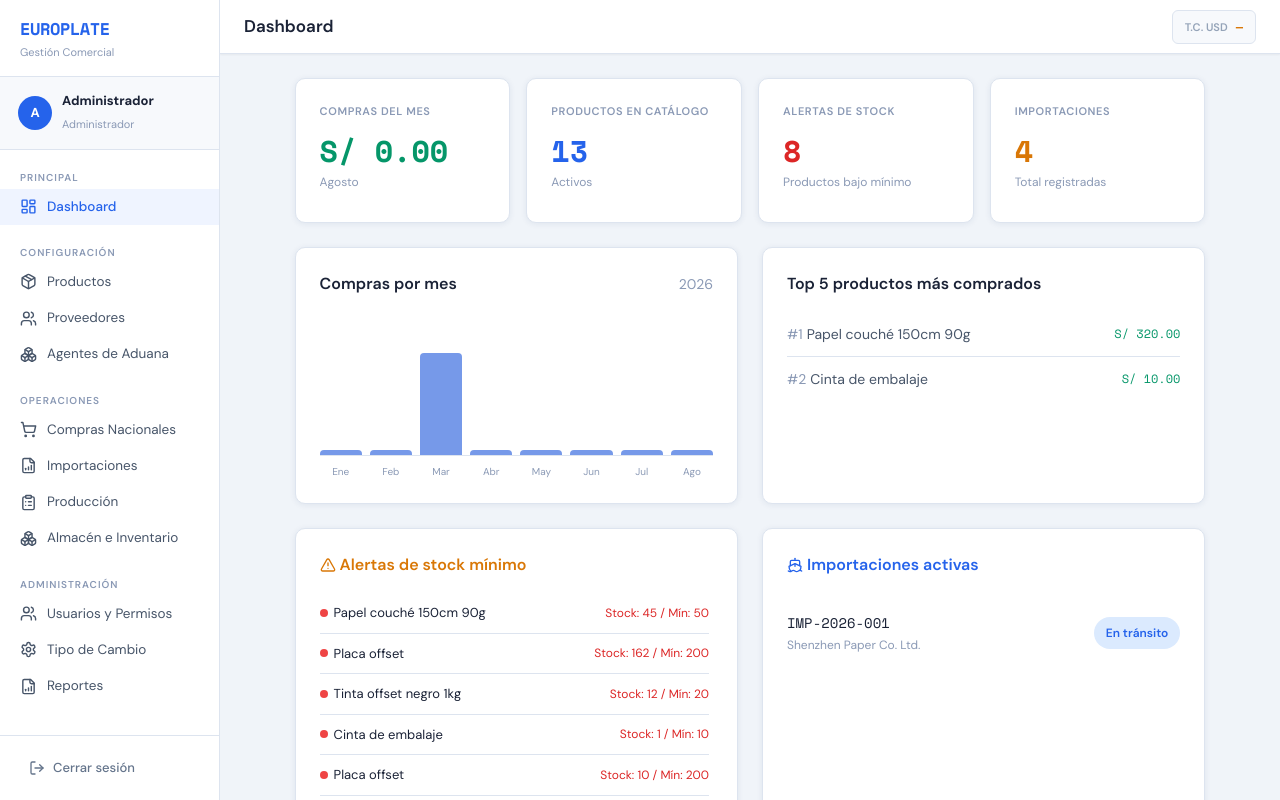
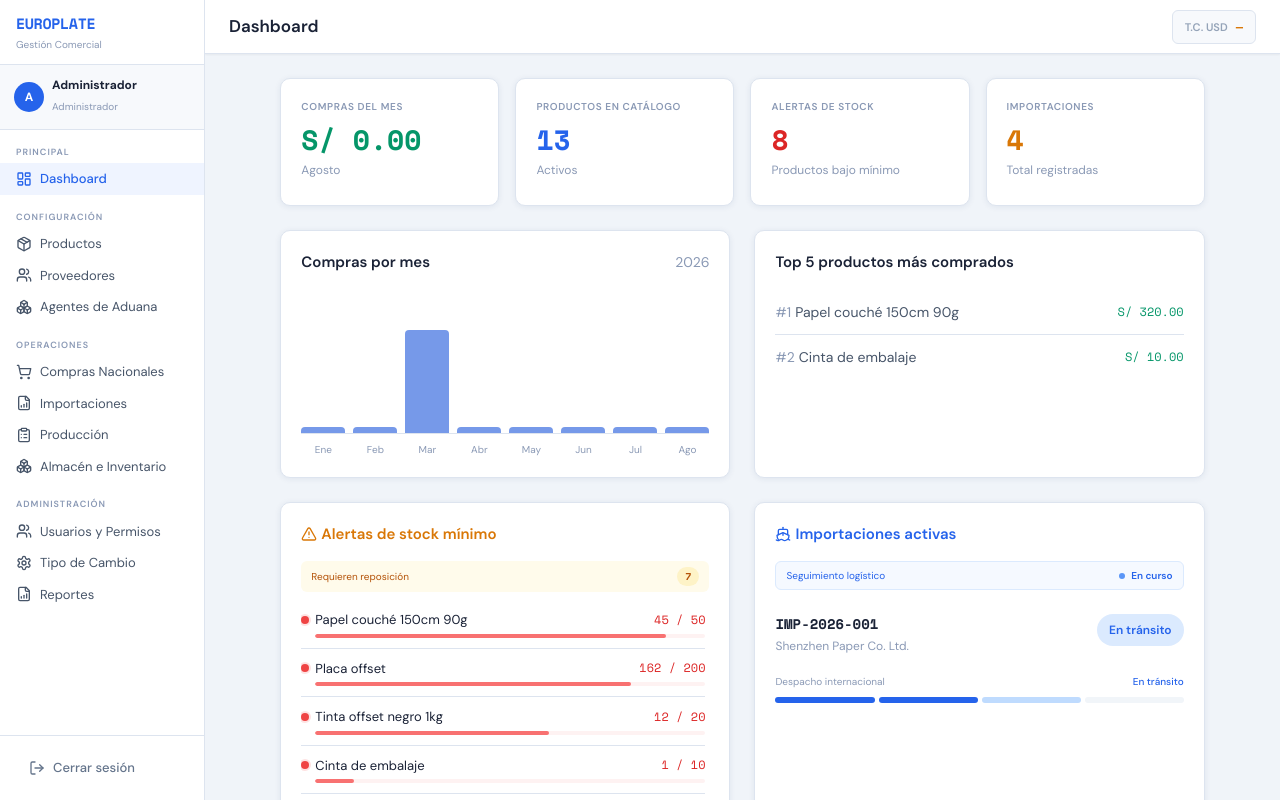
Before and after one commit to ronalddlcruz/europlate, a React (Vite) app: page /dashboard in a window 1280 px wide. Shown: the top 800 px of the page. Built offline with nearby package versions, Linux system fonts and the light colour scheme; no server answers.

Commit message:
style: compact dashboard responsive cards

```diff
--- a/src/components/dashboard/active-imports-card.tsx
+++ b/src/components/dashboard/active-imports-card.tsx
@@ -3,6 +3,8 @@ import { DashboardPanel } from './dashboard-components'
 
 export function ActiveImportsCard({ number, supplier, status }: { number: string; supplier: string; status: string }) {
   return <DashboardPanel title="Importaciones activas" icon={Ship} titleClassName="text-brand">
-    <div className="flex min-w-0 items-center justify-between gap-3 pt-3 sm:pt-5"><div className="min-w-0"><p className="font-mono text-sm font-medium">{number}</p><p className="mt-1 truncate text-xs text-muted">{supplier}</p></div><span className="shrink-0 whitespace-nowrap rounded-full bg-blue-100 px-3 py-2 text-xs font-semibold text-brand">{status}</span></div>
+    <div className="mb-4 flex items-center justify-between rounded-md border border-blue-100 bg-blue-50/60 px-2.5 py-1.5 text-[10px] text-brand"><span>Seguimiento logístico</span><span className="flex items-center gap-1.5 font-semibold"><i className="h-1.5 w-1.5 animate-pulse rounded-full bg-blue-500" />En curso</span></div>
+    <div className="flex min-w-0 items-start justify-between gap-3 pt-1 sm:pt-2"><div className="min-w-0"><p className="font-mono text-sm font-semibold text-ink">{number}</p><p className="mt-1 truncate text-xs text-muted">{supplier}</p></div><span className="shrink-0 whitespace-nowrap rounded-full bg-blue-100 px-3 py-2 text-[10px] font-semibold text-brand sm:text-xs">{status}</span></div>
+    <div className="mt-5"><div className="flex items-center justify-between text-[10px] text-muted"><span>Despacho internacional</span><span className="font-medium text-brand">En tránsito</span></div><div className="mt-2 flex items-center gap-1"><i className="h-1.5 flex-1 rounded-full bg-brand" /><i className="h-1.5 flex-1 rounded-full bg-brand" /><i className="h-1.5 flex-1 rounded-full bg-blue-200" /><i className="h-1.5 flex-1 rounded-full bg-slate-100" /></div></div>
   </DashboardPanel>
 }
--- a/src/components/dashboard/dashboard-components.tsx
+++ b/src/components/dashboard/dashboard-components.tsx
@@ -5,9 +5,9 @@ type Tone = 'emerald' | 'blue' | 'red' | 'amber'
 const toneClasses: Record<Tone, string> = { emerald: 'text-emerald-600', blue: 'text-brand', red: 'text-red-600', amber: 'text-amber-600' }
 
 export function DashboardMetric({ label, value, detail, tone }: { label: string; value: string; detail: string; tone: Tone }) {
-  return <article className="min-h-[118px] rounded-[10px] border border-border bg-white p-3.5 shadow-card sm:min-h-[145px] sm:p-6"><p className="text-[9px] font-semibold uppercase tracking-[.45px] text-muted sm:text-[11px] sm:tracking-[.6px]">{label}</p><strong className={`mt-3 block font-mono text-[21px] font-bold leading-none sm:mt-4 sm:text-[30px] ${toneClasses[tone]}`}>{value}</strong><p className="mt-2 text-[10px] text-muted sm:text-xs">{detail}</p></article>
+  return <article className="min-h-[110px] rounded-[10px] border border-border bg-white p-4 shadow-card sm:min-h-[128px] sm:p-5"><p className="text-[9px] font-semibold uppercase tracking-[.45px] text-muted sm:text-[10px] sm:tracking-[.6px]">{label}</p><strong className={`mt-2.5 block font-mono text-[24px] font-bold leading-none sm:mt-3 sm:text-[28px] ${toneClasses[tone]}`}>{value}</strong><p className="mt-2 text-[10px] text-muted sm:text-xs">{detail}</p></article>
 }
 
 export function DashboardPanel({ title, action, icon: Icon, titleClassName = '', children }: { title: string; action?: string; icon?: LucideIcon; titleClassName?: string; children: ReactNode }) {
-  return <article className="min-h-0 rounded-[10px] border border-border bg-white p-3.5 shadow-card sm:min-h-[246px] sm:p-6"><header className="mb-3 flex items-center justify-between gap-3 sm:mb-4"><h3 className={`flex items-center gap-1 text-[15px] font-semibold sm:text-base ${titleClassName}`}>{Icon && <Icon className="h-4 w-4" />}{title}</h3>{action && <span className="text-xs text-muted sm:text-sm">{action}</span>}</header>{children}</article>
+  return <article className="min-h-0 rounded-[10px] border border-border bg-white p-4 shadow-card sm:min-h-[220px] sm:p-5"><header className="mb-3 flex items-center justify-between gap-3 sm:mb-4"><h3 className={`flex items-center gap-1 text-[14px] font-semibold sm:text-[15px] ${titleClassName}`}>{Icon && <Icon className="h-4 w-4" />}{title}</h3>{action && <span className="text-xs text-muted sm:text-sm">{action}</span>}</header>{children}</article>
 }
--- a/src/components/dashboard/stock-alerts-card.tsx
+++ b/src/components/dashboard/stock-alerts-card.tsx
@@ -5,11 +5,12 @@ export type StockAlert = readonly [product: string, stock: string, minimum: stri
 
 export function StockAlertsCard({ alerts }: { alerts: readonly StockAlert[] }) {
   return <DashboardPanel title="Alertas de stock mínimo" icon={AlertTriangle} titleClassName="text-amber-600">
+    <div className="mb-2 flex items-center justify-between rounded-md bg-amber-50 px-2.5 py-1.5 text-[10px] text-amber-700"><span>Requieren reposición</span><strong className="rounded-full bg-amber-100 px-2 py-0.5 font-mono">{alerts.length}</strong></div>
     <div className="max-h-[178px] divide-y divide-border overflow-y-auto pr-1 sm:max-h-none">
-      {alerts.map(([product, stock, minimum], index) => <div className="flex min-w-0 items-center justify-between gap-2 py-1.5 text-[11px] sm:gap-4 sm:py-2.5 sm:text-[13px]" key={`${product}-${index}`}>
-        <span title={product} className="flex min-w-0 flex-1 items-center gap-1.5 truncate"><i className="h-2 w-2 shrink-0 rounded-full bg-red-500" />{product}</span>
-        <span className="shrink-0 whitespace-nowrap text-[10px] text-red-600 sm:text-xs">Stock: {stock} / Mín: {minimum}</span>
-      </div>)}
+      {alerts.map(([product, stock, minimum], index) => { const level = Math.min(100, Math.round((Number(stock) / Math.max(1, Number(minimum))) * 100)); return <div className="group min-w-0 py-1.5 text-[11px] sm:py-2.5 sm:text-[13px]" key={`${product}-${index}`}>
+        <div className="flex min-w-0 items-center justify-between gap-2"><span title={product} className="flex min-w-0 flex-1 items-center gap-1.5 truncate"><i className="h-2 w-2 shrink-0 rounded-full bg-red-500 ring-2 ring-red-100" />{product}</span><span className="shrink-0 whitespace-nowrap font-mono text-[10px] text-red-600 sm:text-xs">{stock} / {minimum}</span></div>
+        <div className="ml-3.5 mt-1 h-1 overflow-hidden rounded-full bg-red-50"><div className="h-full rounded-full bg-red-400 transition-all group-hover:bg-red-500" style={{ width: `${level}%` }} /></div>
+      </div> })}
     </div>
   </DashboardPanel>
 }
--- a/src/layouts/app/app-layout.tsx
+++ b/src/layouts/app/app-layout.tsx
@@ -14,16 +14,16 @@ const adminItems = [{ label: 'Usuarios y Permisos', icon: Users, to: '/usuarios'
 
 type NavigationItem = { label: string; icon: typeof LayoutDashboard; to?: string }
 function NavItem({ label, icon: Icon, to, onNavigate }: NavigationItem & { onNavigate?: () => void }) {
-  return to ? <NavLink to={to} onClick={onNavigate} className={({ isActive }) => cn('flex items-center gap-2.5 border-l-3 border-transparent px-5 py-2 text-[13.5px] text-slate-600 transition hover:bg-[#eff4ff] hover:text-brand', isActive && 'border-brand bg-[#eff4ff] font-medium text-brand')}><Icon className="h-[17px] w-[17px]" />{label}</NavLink> : <button type="button" onClick={onNavigate} className="flex w-full items-center gap-2.5 border-l-3 border-transparent px-5 py-2 text-left text-[13.5px] text-slate-600 transition hover:bg-[#eff4ff] hover:text-brand"><Icon className="h-[17px] w-[17px]" />{label}</button>
+  return to ? <NavLink to={to} onClick={onNavigate} className={({ isActive }) => cn('flex items-center gap-2 border-l-3 border-transparent px-4 py-1.5 text-[13px] text-slate-600 transition hover:bg-[#eff4ff] hover:text-brand', isActive && 'border-brand bg-[#eff4ff] font-medium text-brand')}><Icon className="h-4 w-4" />{label}</NavLink> : <button type="button" onClick={onNavigate} className="flex w-full items-center gap-2 border-l-3 border-transparent px-4 py-1.5 text-left text-[13px] text-slate-600 transition hover:bg-[#eff4ff] hover:text-brand"><Icon className="h-4 w-4" />{label}</button>
 }
 
 function Sidebar({ onNavigate, onClose }: { onNavigate?: () => void; onClose?: () => void }) {
   const navigate = useNavigate()
   const close = () => { onNavigate?.(); onClose?.() }
   return <>
-    <div className="flex items-center justify-between border-b border-border px-5 py-4"><div><p className="font-mono text-[17px] font-bold tracking-tight text-brand">EUROPLATE</p><p className="mt-0.5 text-[11px] text-muted">Gestión Comercial</p></div>{onClose && <button type="button" onClick={onClose} className="rounded-md p-2 text-slate-500 hover:bg-slate-100 lg:hidden" aria-label="Cerrar menú"><X className="h-5 w-5" /></button>}</div>
-    <div className="flex items-center gap-2.5 border-b border-border bg-[#f7f9fc] px-[18px] py-3.5"><span className="flex h-[34px] w-[34px] items-center justify-center rounded-full bg-brand text-[13px] font-bold text-white">A</span><span><strong className="block text-[13px]">Administrador</strong><small className="text-[11px] text-muted">Administrador</small></span></div>
-    <nav className="min-h-0 flex-1 overflow-y-auto py-3"><p className="px-5 pb-1 pt-2 text-[10px] font-semibold uppercase tracking-[1px] text-muted">Principal</p>{primaryItems.map((item) => <NavItem key={item.label} {...item} onNavigate={close} />)}<p className="px-5 pb-1 pt-5 text-[10px] font-semibold uppercase tracking-[1px] text-muted">Configuración</p>{setupItems.map((item) => <NavItem key={item.label} {...item} onNavigate={close} />)}<p className="px-5 pb-1 pt-5 text-[10px] font-semibold uppercase tracking-[1px] text-muted">Operaciones</p>{operationItems.map((item) => <NavItem key={item.label} {...item} onNavigate={close} />)}<p className="px-5 pb-1 pt-5 text-[10px] font-semibold uppercase tracking-[1px] text-muted">Administración</p>{adminItems.map((item) => <NavItem key={item.label} {...item} onNavigate={close} />)}</nav>
+    <div className="flex items-center justify-between border-b border-border px-4 py-3"><div><p className="font-mono text-[15px] font-bold tracking-tight text-brand">EUROPLATE</p><p className="mt-0.5 text-[10px] text-muted">Gestión Comercial</p></div>{onClose && <button type="button" onClick={onClose} className="rounded-md p-2 text-slate-500 hover:bg-slate-100 lg:hidden" aria-label="Cerrar menú"><X className="h-5 w-5" /></button>}</div>
+    <div className="flex items-center gap-2 border-b border-border bg-[#f7f9fc] px-3.5 py-3"><span className="flex h-[30px] w-[30px] items-center justify-center rounded-full bg-brand text-xs font-bold text-white">A</span><span><strong className="block text-xs">Administrador</strong><small className="text-[10px] text-muted">Administrador</small></span></div>
+    <nav className="min-h-0 flex-1 overflow-y-auto py-2"><p className="px-4 pb-1 pt-2 text-[9px] font-semibold uppercase tracking-[1px] text-muted">Principal</p>{primaryItems.map((item) => <NavItem key={item.label} {...item} onNavigate={close} />)}<p className="px-4 pb-1 pt-4 text-[9px] font-semibold uppercase tracking-[1px] text-muted">Configuración</p>{setupItems.map((item) => <NavItem key={item.label} {...item} onNavigate={close} />)}<p className="px-4 pb-1 pt-4 text-[9px] font-semibold uppercase tracking-[1px] text-muted">Operaciones</p>{operationItems.map((item) => <NavItem key={item.label} {...item} onNavigate={close} />)}<p className="px-4 pb-1 pt-4 text-[9px] font-semibold uppercase tracking-[1px] text-muted">Administración</p>{adminItems.map((item) => <NavItem key={item.label} {...item} onNavigate={close} />)}</nav>
     <div className="border-t border-border p-3"><Button variant="ghost" className="w-full justify-start" onClick={() => { close(); navigate('/login') }}><LogOut className="h-4 w-4" />Cerrar sesión</Button></div>
   </>
 }
@@ -39,8 +39,8 @@ export function AppLayout() {
     window.addEventListener('keydown', onKeyDown)
     return () => window.removeEventListener('keydown', onKeyDown)
   }, [])
-  return <div className="min-h-screen bg-page text-ink lg:pl-[220px]">
-    <aside className="fixed inset-y-0 left-0 z-30 hidden w-[220px] flex-col border-r border-border bg-white lg:flex"><Sidebar /></aside>
+  return <div className="min-h-screen bg-page text-ink lg:pl-[205px]">
+    <aside className="fixed inset-y-0 left-0 z-30 hidden w-[205px] flex-col border-r border-border bg-white lg:flex"><Sidebar /></aside>
     {menuOpen && <><button type="button" aria-label="Cerrar menú" className="fixed inset-0 z-30 bg-slate-950/35 lg:hidden" onClick={() => setMenuOpen(false)} /><aside className="fixed inset-y-0 left-0 z-40 flex w-[min(82vw,310px)] flex-col border-r border-border bg-white shadow-2xl lg:hidden"><Sidebar onClose={() => setMenuOpen(false)} /></aside></>}
     <header className="sticky top-0 z-20 flex h-[58px] items-center gap-2 border-b border-border bg-white px-4 shadow-sm sm:px-6 lg:h-[54px] lg:px-6"><button type="button" aria-label="Abrir menú" aria-expanded={menuOpen} className="inline-flex h-9 w-9 items-center justify-center rounded-md border border-border text-slate-600 hover:bg-slate-50 lg:hidden" onClick={() => setMenuOpen(true)}><Menu className="h-5 w-5" /></button><h2 className="min-w-0 flex-1 truncate text-[15px] font-semibold sm:text-[17px]">{titles[pathname] ?? 'Europlate'}</h2><NavLink to="/configuracion" title="Gestionar tipo de cambio" className="shrink-0 rounded-md border border-border bg-[#f7f9fc] px-2.5 py-2 font-mono text-xs font-bold text-amber-600 transition hover:border-brand sm:px-3"><span className="mr-1 font-sans text-[10px] font-semibold text-slate-400 sm:mr-2 sm:text-[11px]">T.C. USD</span>{exchangeRate.data ? Number(exchangeRate.data.value).toFixed(4) : '—'}</NavLink></header>
     <main className="min-w-0 p-3 sm:p-5 lg:p-6"><PageFrame><Outlet /></PageFrame></main>
```
